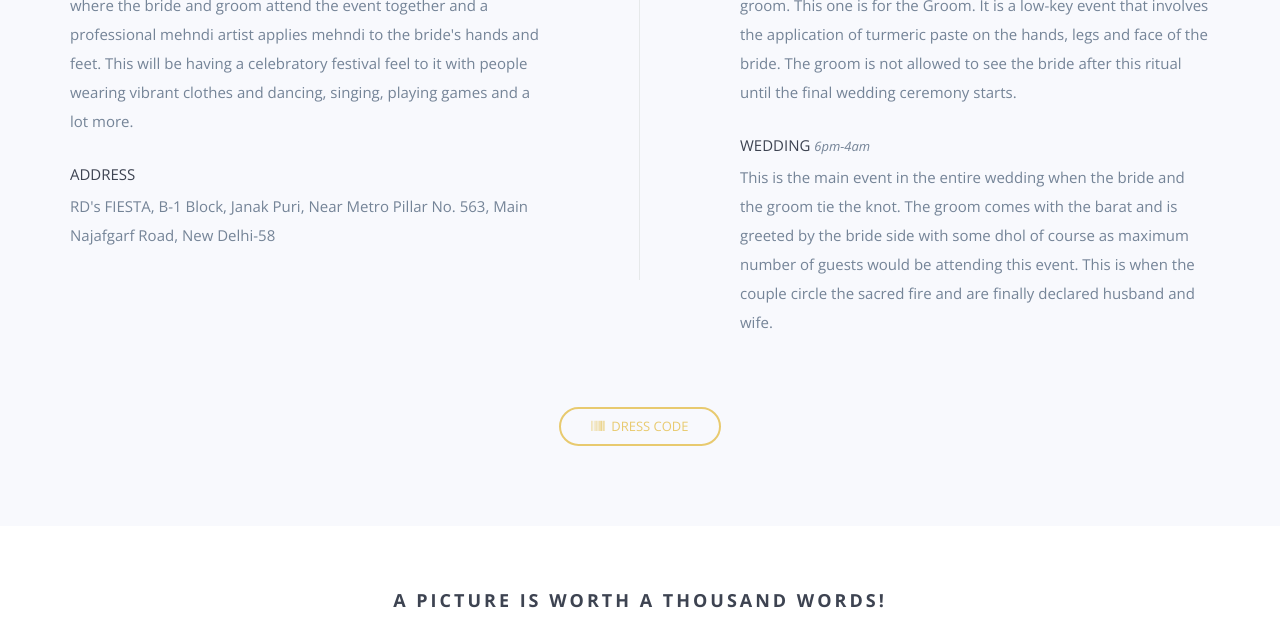
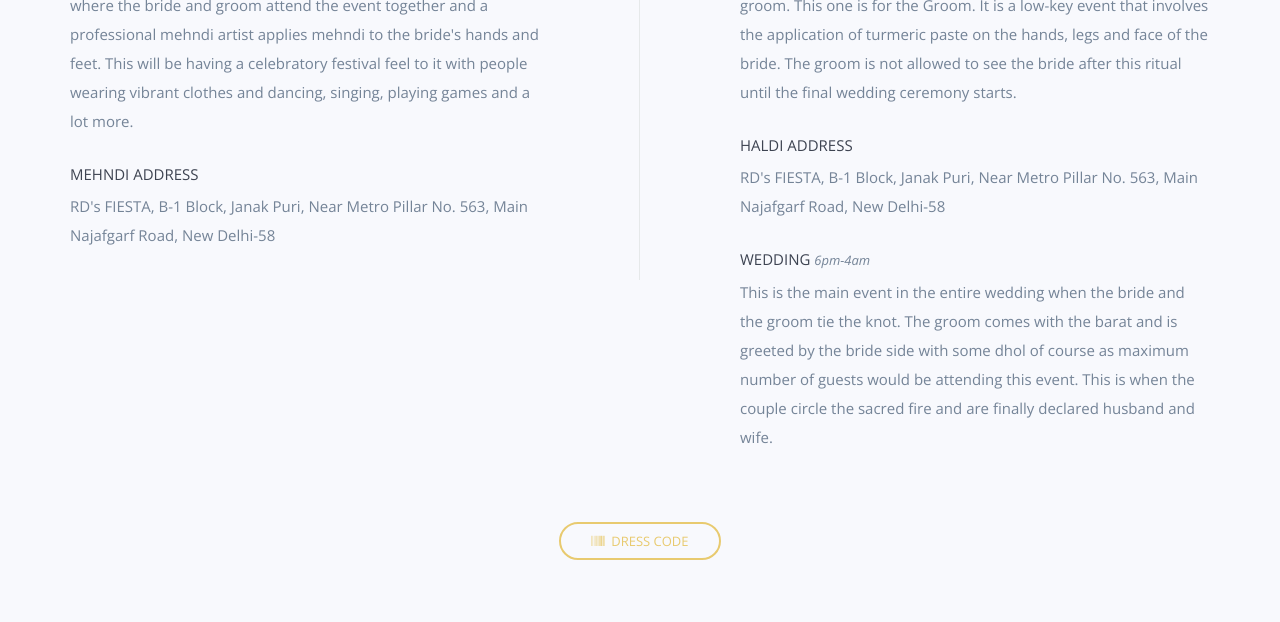
Before and after one commit to AnkitJain1791/ankitjain1791.github.io, a website: page index.html in a window 1280 px wide. Shown: the part 1820-2442 px from the top of the page. Drawn offline with nearby package versions, Linux system fonts and the light colour scheme; some packages are replaced by stand-ins of ours; a script that the page names is missing; files whose address does not match are found by name.

Commit message:
Update index.html

```diff
--- a/index.html
+++ b/index.html
@@ -146,10 +146,11 @@
                         games and a lot more.</p>
                 </div>
                 <div class="wp5">
-                    <h5>Address <span class="time"></span></h5>
+                    <h5>Mehndi Address <span class="time"></span></h5>
                     <p>RD's FIESTA,
                         B-1 Block, Janak Puri, Near Metro Pillar No. 563,
                         Main Najafgarf Road, New Delhi-58</p>
+
                 </div>
             </div>
             <div class="col-md-6 col-sm-12 col-xs-12 rightcol">
@@ -161,6 +162,10 @@
                         Groom. It is a low-key event that involves the application of turmeric paste on the hands, legs
                         and face of the bride. The groom is not allowed to see the bride after this ritual until the
                         final wedding ceremony starts.</p>
+					<h5>Haldi Address <span class="time"></span></h5>
+                    <p>RD's FIESTA,
+                        B-1 Block, Janak Puri, Near Metro Pillar No. 563,
+                        Main Najafgarf Road, New Delhi-58</p>
                 </div>
                 <div class="wp6">
                     <h5>Wedding <span class="time">6PM-4AM</span></h5>
```
